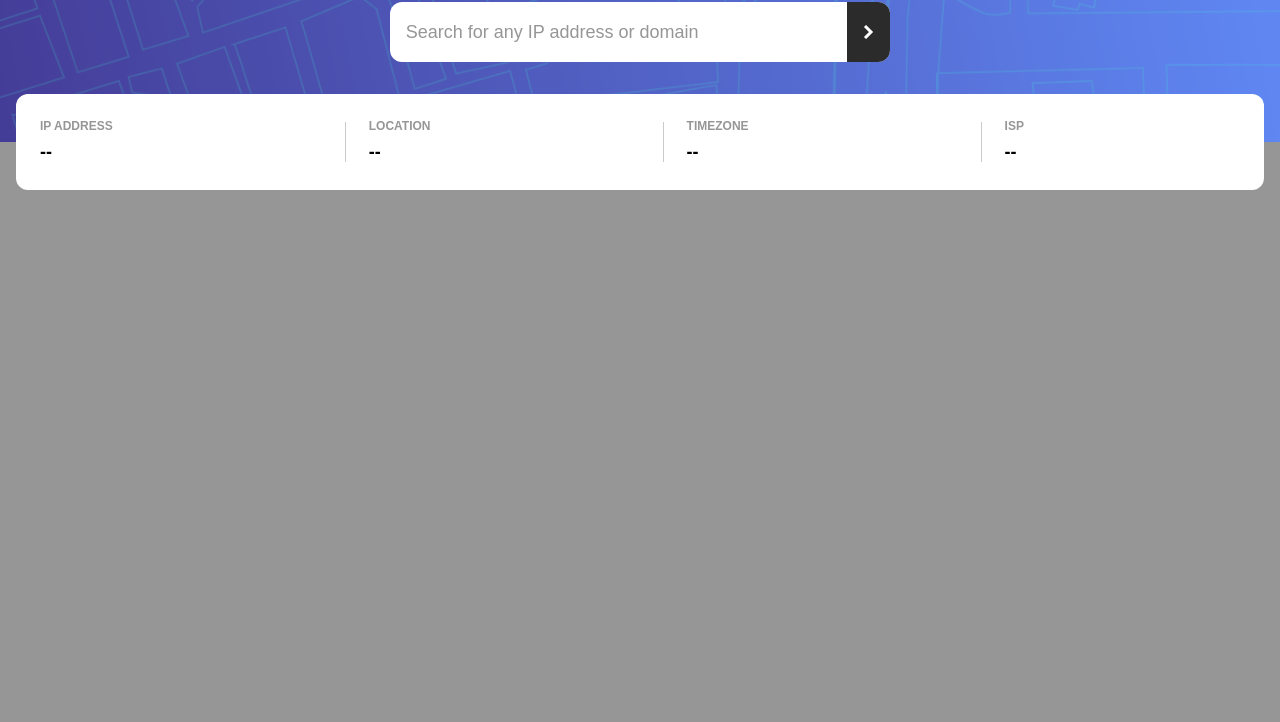
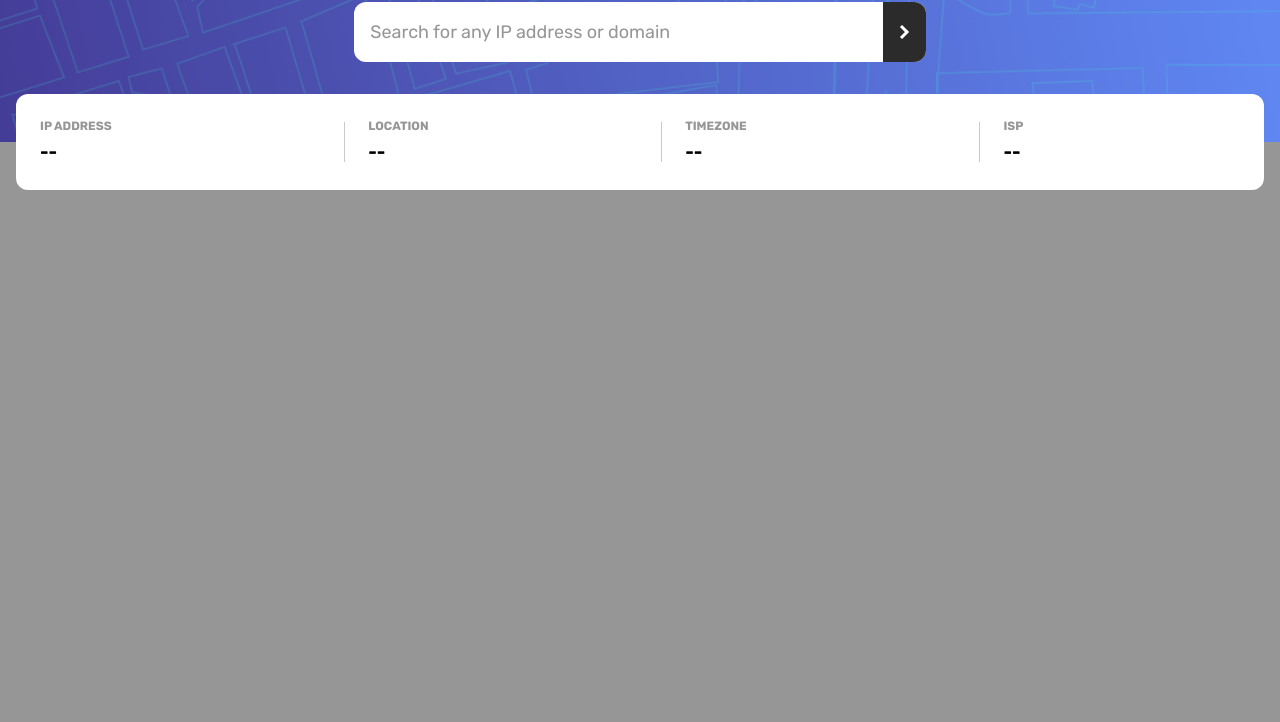
Before and after one commit to david-tejada/fem-ip-address-tracker, a website built with Vite: page index.html in a window 1280 px wide. Shown: the part 78-800 px from the top of the page. Built offline with nearby package versions, Linux system fonts and the light colour scheme; files whose address does not match are found by name.

Commit message:
Fix font url

```diff
--- a/src/style.css
+++ b/src/style.css
@@ -7,6 +7,6 @@
     font-family: "Rubik";
     font-weight: 400 700;
     font-display: swap;
-    src: url("./assets/fonts/League_Spartan/Rubik-VariableFont_wght.ttf");
+    src: url("./assets/fonts/Rubik-VariableFont_wght.ttf");
   }
 }
```
